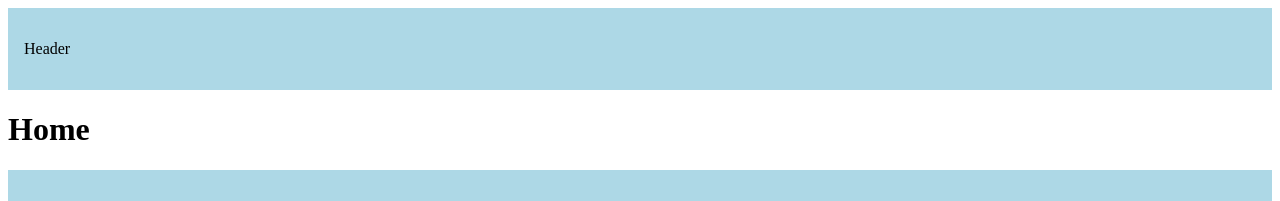
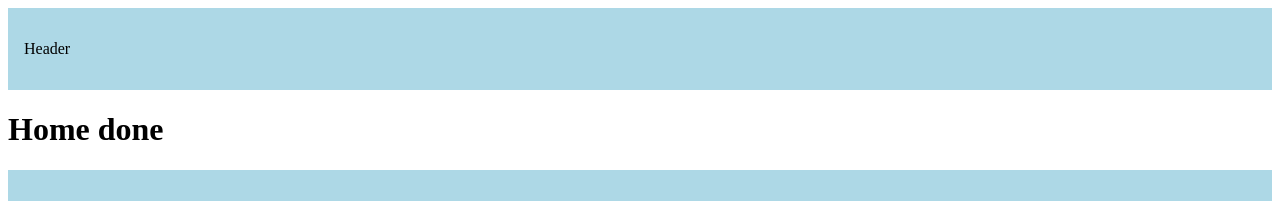
Before and after one commit to uttamaPrh/next, a Next.js app: page / in a window 1280 px wide. Shown: the top 201 px of the page. Built offline with nearby package versions, Linux system fonts and the light colour scheme.

Commit message:
Update page.tsx

```diff
--- a/src/app/page.tsx
+++ b/src/app/page.tsx
@@ -1,5 +1,5 @@
 export default function Home() {
-  return <h1>Home</h1>;
+  return <h1>Home done</h1>;
 
 
 }
```
